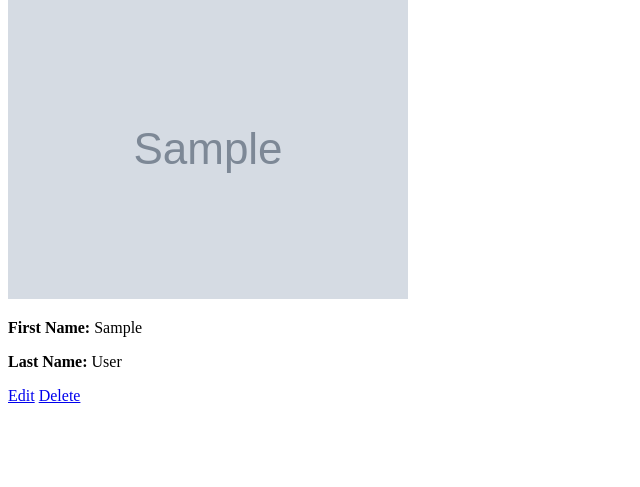
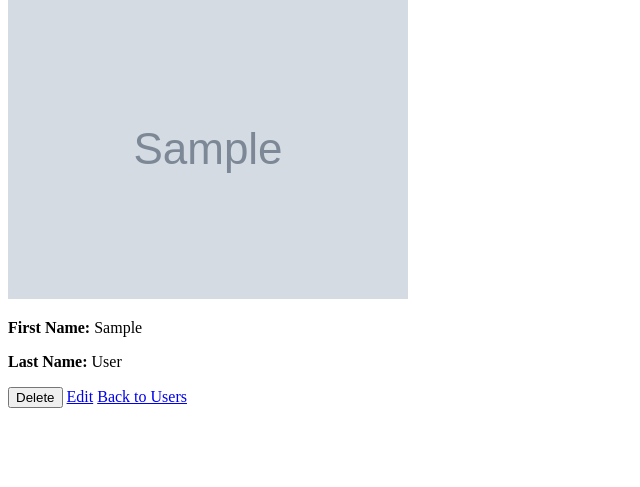
Before and after one commit to jdoerr13/flask-blogly, a Flask app: page /users/1 in a window 1280 px wide. Shown: the part 141-628 px from the top of the page, without its empty margins (0-640 px from the left). Run offline with Flask 3, Linux system fonts and the light colour scheme; tables that the repository leaves empty hold one stand-in row (values such as "Sample post"); grey boxes marked "Sample" are stand-in pictures.

Commit message:
updating

```diff
--- a/app.py
+++ b/app.py
@@ -83,6 +83,18 @@ def users_edit(user_id):
     user.last_name = request.form['last_name']
     user.image_url = request.form['image_url']
 
+    db.session.add(user)
     db.session.commit()
 
     return redirect("/users")
+
+@app.route('/users/<int:user_id>/delete', methods=["POST"])
+def users_delete(user_id):
+    """Delete the user"""
+
+    user = User.query.get_or_404(user_id)
+
+    db.session.delete(user)
+    db.session.commit()
+
+    return redirect("/users")
--- a/templates/edit.html
+++ b/templates/edit.html
@@ -31,7 +31,7 @@ Edit {{ user.full_name }}
 
   <div>
     <button type="submit">Save</button>
-    <a href="/users/{{ user.id }}" class="btn btn-secondary">Cancel</a>
+    <a href="/users/{{ user.id }}">Cancel</a>
   </div>
 </form>
 
--- a/templates/show.html
+++ b/templates/show.html
@@ -12,6 +12,9 @@
 <p><strong>First Name:</strong> {{ user.first_name }}</p>
 <p><strong>Last Name:</strong> {{ user.last_name }}</p>
 
-<a href="{{ user.id }}/edit">Edit</a>
-<a href="{{ user.id }}/delete">Delete</a>
+<form method="POST" action="/users/{{ user.id }}/delete" onsubmit="return confirm('Are you sure you want to delete this user?');">
+    <button type="submit">Delete</button>
+    <a href="/users/{{ user.id }}/edit">Edit</a>
+    <a href="/users">Back to Users</a>
+  </form>
 {% endblock %}
```
